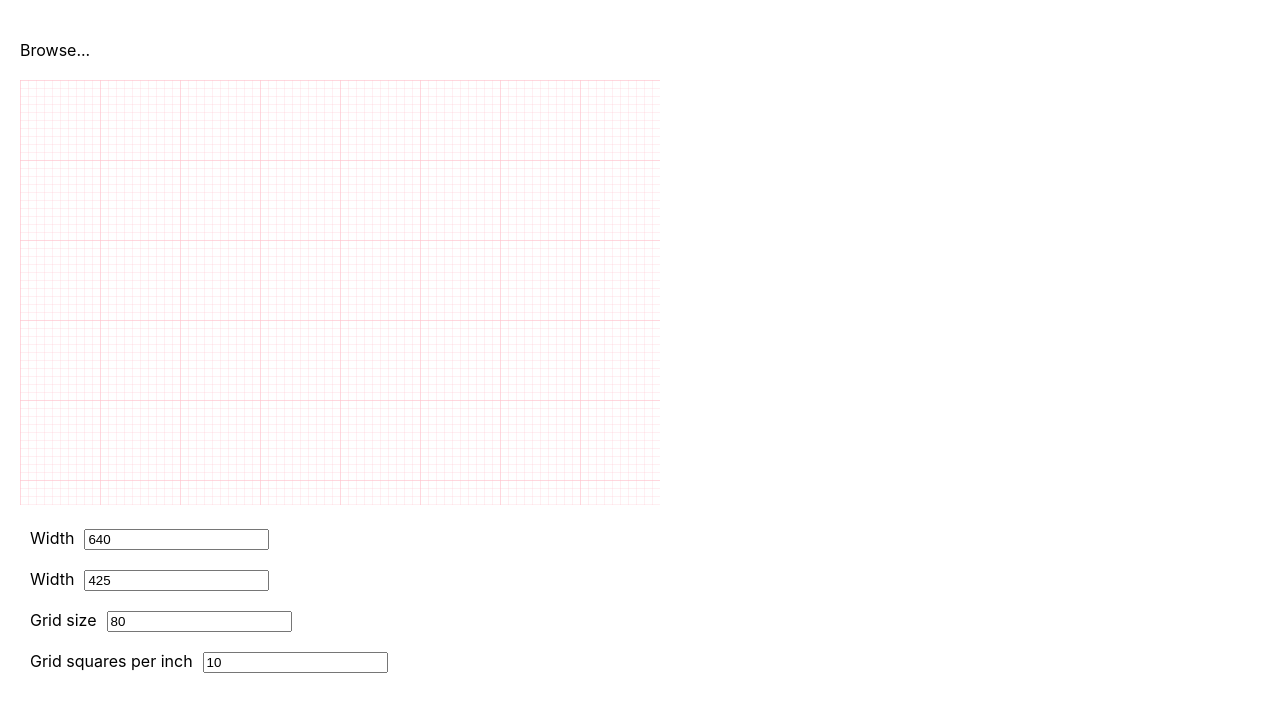
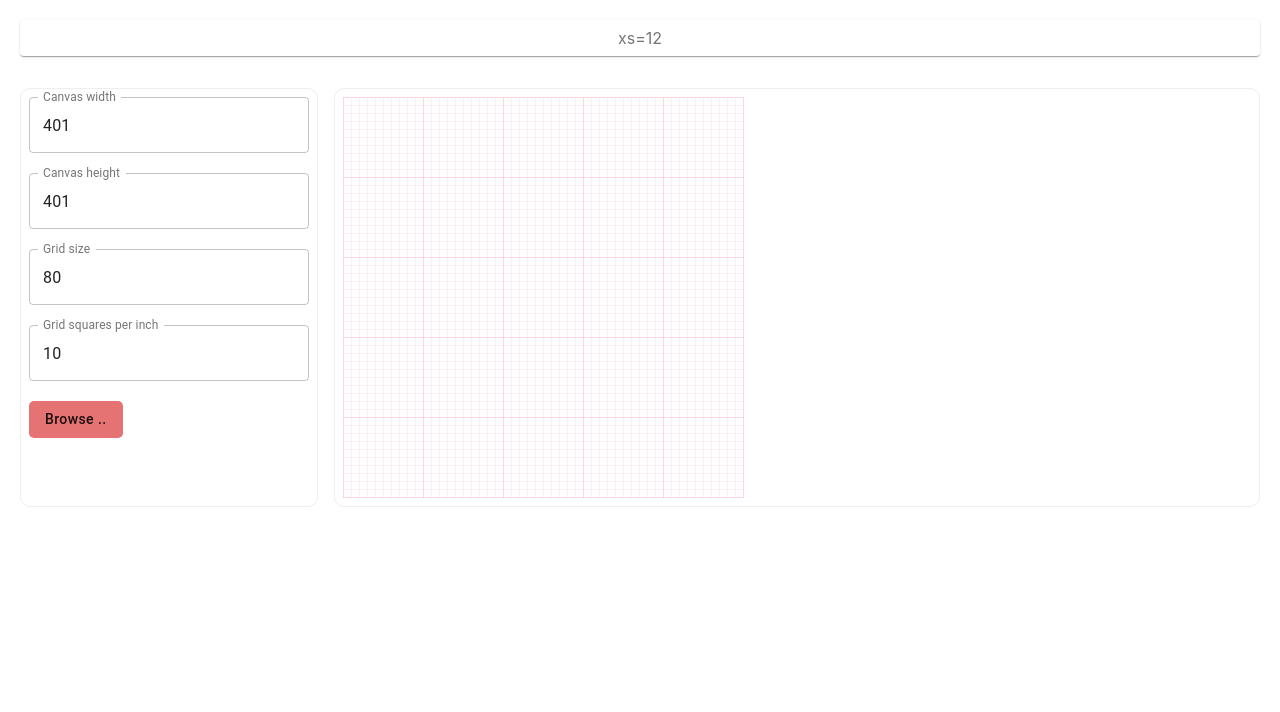
Before and after one commit to 2adicted/react-d3, a React (Create React App) app in the folder d3-grid/: page / in a window 1280 px wide. Shown: the top 712 px of the page. Built offline with nearby package versions, Linux system fonts and the light colour scheme.

Commit message:
Still testing and messing around ..

```diff
--- a/d3-grid/package.json
+++ b/d3-grid/package.json
@@ -3,6 +3,7 @@
   "version": "0.1.0",
   "private": true,
   "dependencies": {
+    "@material-ui/core": "^4.11.0",
     "@testing-library/jest-dom": "^4.2.4",
     "@testing-library/react": "^9.3.2",
     "@testing-library/user-event": "^7.1.2",
--- a/d3-grid/src/App.css
+++ b/d3-grid/src/App.css
@@ -62,10 +62,6 @@ img{
   padding:5px;
 }
 
-.userInput{
-  margin: 10px;
-}
-
 @keyframes App-logo-spin {
   from {
     transform: rotate(0deg);
--- a/d3-grid/src/App.js
+++ b/d3-grid/src/App.js
@@ -1,14 +1,38 @@
 import React from 'react';
 import './App.css';
-import Grid from './grid.js'
+import { makeStyles } from '@material-ui/core/styles'
+import { ThemeProvider } from '@material-ui/core'
+import Paper from '@material-ui/core/Paper'
+import Grid from '@material-ui/core/Grid'
 import Canvas from './Canvas.js'
+import theme from './theme'
+
+const useStyles = makeStyles((theme) => ({
+  root: {
+    flexGrow: 1,
+  },
+  paper: {
+    padding: theme.spacing(1),
+    textAlign:'center',
+    color: theme.palette.text.secondary,
+  },
+}))
+
 
 function App() {
-
-
+  const classes = useStyles()
 
   return (
-    <Canvas/>
+    <ThemeProvider theme={theme} className={classes.root}>
+      <Grid container spacing={4}>
+        <Grid item xs={12}>
+          <Paper className={classes.paper}>xs=12</Paper>
+        </Grid>
+        <Grid item xs={12}>
+          <Canvas/>
+        </Grid>
+      </Grid>
+    </ThemeProvider>
   );
 }
 
--- a/d3-grid/src/Canvas.js
+++ b/d3-grid/src/Canvas.js
@@ -1,4 +1,11 @@
 import React, { useRef, useEffect } from 'react'
+import Box from '@material-ui/core/Box'
+import Grid from '@material-ui/core/Grid'
+import { grey } from '@material-ui/core/colors'
+import { Button, TextField } from '@material-ui/core'
+import { withStyles } from '@material-ui/core/styles'
+import { spacing } from '@material-ui/system'
+
 
 class Canvas extends React.Component {
   constructor(){
@@ -6,8 +13,8 @@ class Canvas extends React.Component {
     this.canvas = React.createRef()
     this.image = React.createRef()
     this.state = {
-      canvasWidth: 640,
-      canvasHeight: 425,
+      canvasWidth: 401,
+      canvasHeight: 401,
       gridWidth: 80,
       gridHeight: 80,
       gridRes: 10,
@@ -42,7 +49,6 @@ class Canvas extends React.Component {
     })
   }
 
-
   componentDidUpdate(){
     const canvas = this.canvas.current
     const ctx = canvas.getContext('2d')
@@ -60,12 +66,16 @@ class Canvas extends React.Component {
     img.src = url
     img.crossOrigin = "Anonymous"
 
-    const maxW=this.state.canvasHeight
-    const maxH=this.state.canvasWidth
+    var maxH = 1000 > this.state.canvasWidth ? this.state.canvasWidth : 1000
+    var maxW = 1000 > this.state.canvasHeight ? this.state.canvasHeight : 1000
 
     img.onload  = () => {
-      const iw=img.width;
-      const ih=img.height;
+      const iw = img.width;
+      const ih = img.height;
+
+      maxH = 1000 > iw ? iw : 1000
+      maxW = 1000 > ih ? ih : 1000
+
       const scale=Math.min((maxW/iw),(maxH/ih));
       const iwScaled=iw*scale;
       const ihScaled=ih*scale;
@@ -129,18 +139,73 @@ class Canvas extends React.Component {
         display: "none"
       }
       return(
-        <div>
-        <br/>
-        <label for="selectedFile">
+        <Grid container spacing={2}>
+          <Grid item xs={3}>
+          <Box
+            display="flex"
+            flexDirection="column"
+            justifyContent="flex-start"
+            padding={1}
+            border={1}
+            borderColor="grey.200"
+            borderRadius={10}
+            height={this.state.canvasHeight}>
+              <TextField
+                id="canvas-width"
+                type="number"
+                label="Canvas width"
+                variant="outlined"
+                color="primary"
+                value={this.state.canvasWidth}
+                onChange={this.handleSizeChange}
+                />
+              <TextField
+                id="canvas-height"
+                type="number"
+                label="Canvas height"
+                variant="outlined"
+                color="primary"
+                value={this.state.canvasHeight}
+                onChange={this.handleSizeChange}
+                />
+              <TextField
+                id="grid-width"
+                type="number"
+                label="Grid size"
+                variant="outlined"
+                color="primary"
+                value={this.state.gridWidth}
+                onChange={this.handleGridSizeChange}
+                />
+              <TextField
+                id="grid-res"
+                type="number"
+                label="Grid squares per inch"
+                variant="outlined"
+                color="primary"
+                value={this.state.gridRes}
+                onChange={this.handleGridResChange}
+                />
               <input
+                  accept="image/*"
                   type="file"
                   id="selectedFile"
                   style={{display: "none"}}
                   onChange={this.handleChange} />
-                  Browse...
+              <label htmlFor="selectedFile">
+                <Button variant="contained" component="span" color="primary">
+                  Browse ..
+                </Button>
               </label>
-          <br/>
-          <br/>
+            </Box>
+          </Grid>
+          <Grid item xs={9}>
+          <Box
+            p={1}
+            border={1}
+            borderColor="grey.200"
+            borderRadius={10}
+            height={this.state.canvasHeight}>
               <canvas
                 ref={this.canvas}
                 width={this.state.canvasWidth}
@@ -149,50 +214,9 @@ class Canvas extends React.Component {
                 ref={this.image}
                 src={this.state.picture}
                 style={hidden} />
-          <br/>
-          <labebl className="userInput">
-            Width
-            <input
-              type="number"
-              name="width"
-              style={{marginLeft: "10px"}}
-              value={this.state.canvasWidth}
-              onChange={this.handleSizeChange}
-              />
-          </labebl>
-          <br/>
-          <labebl className="userInput">
-            Width
-            <input
-              type="number"
-              name="height"
-              style={{marginLeft: "10px"}}
-              value={this.state.canvasHeight}
-              onChange={this.handleSizeChange}
-              />
-          </labebl>
-          <br/>
-          <labebl className="userInput">
-            Grid size
-            <input
-              type="number"
-              name="gridWidth"
-              style={{marginLeft: "10px"}}
-              value={this.state.gridWidth}
-              onChange={this.handleGridSizeChange}
-              />
-          </labebl><br/>
-          <labebl className="userInput">
-            Grid squares per inch
-            <input
-              type="number"
-              name="gridResolution"
-              style={{marginLeft: "10px"}}
-              value={this.state.gridRes}
-              onChange={this.handleGridResChange}
-              />
-          </labebl>
-        </div>
+              </Box>
+          </Grid>
+        </Grid>
       )
     }
   }
--- /dev/null
+++ b/d3-grid/src/theme.js
@@ -0,0 +1,69 @@
+import { createMuiTheme } from '@material-ui/core'
+import { red, lime, grey } from '@material-ui/core/colors'
+
+const theme = createMuiTheme({
+    palette:{
+        primary:{
+            main: red[300],
+        },
+        secondary:{
+            main: lime[300],
+            contrastText: red[900]
+        }
+    }
+})
+
+theme.props={
+    MuiButton:{
+        disableElevation: true
+    },
+    MuiInputLabel:{
+        shrink: true
+    },
+    MuiInput:{
+        disableUnderline: true
+    }
+}
+
+theme.overrides = {
+    MuiButton:{
+        root:{
+            borderRadius: 5,
+            textTransform: "none"
+        },
+        containedPrimary:{
+            "&:hover":{
+                backgroundColor: lime[600],
+                color: red[900]
+            }
+        },
+        containedSecondary:{
+            fontWeight: 700
+        }
+    },
+    MuiOutlinedInput:{
+        root:{
+            marginBottom: 20,
+        },
+    },
+    MuiInput:{
+        root:{
+            top: theme.spacing(1),
+            border: `1px solid ${grey[500]}`,
+            outline: `1px solid transparent`,
+            padding: theme.spacing(1),
+            "&$focused":{
+                border: `1px solid ${theme.palette.primary.main}`,
+                outline: `1px solid ${theme.palette.primary.main}`,
+            },
+        },
+        MuiInputLabel:{
+            outlined: {
+                textTransform: 'uppercase',
+                fontSize: '1.5rem',
+            }
+        }
+    }
+}
+
+export default theme
```
Also changed, not shown: 1 other file (tests, documents, lock files or other folders). Lines whose indentation alone changed are shown as unchanged.
